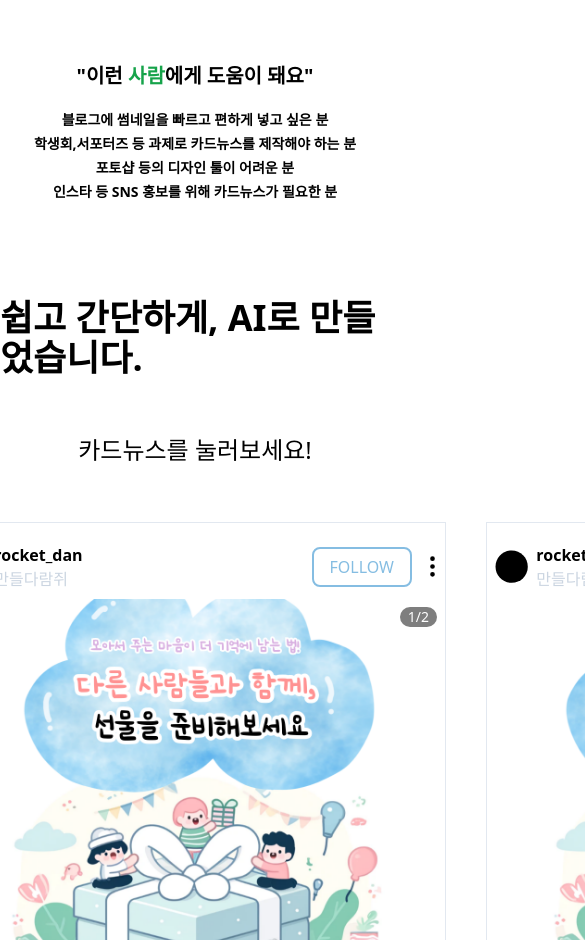
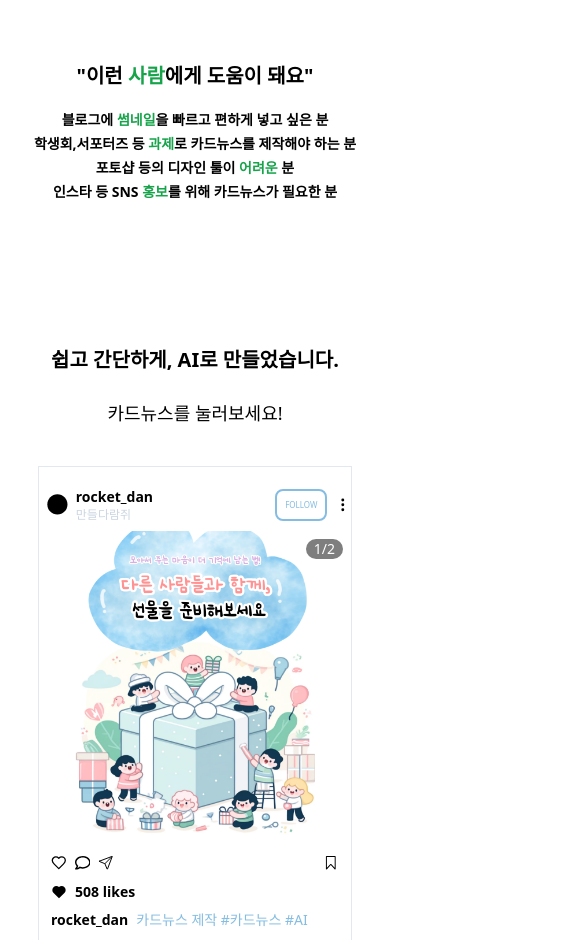
Before and after one commit to SW-rocket-dan/mvp-first, a React (Vite) app in the folder mvp/: page / in a window 390 px wide. Shown: the part 1060-2000 px from the top of the page, 585 px wide, since content can reach past the window. Built offline with nearby package versions, Linux system fonts and the light colour scheme.

Commit message:
✨ feat(app.tsx): 반응형 작업
모바일에서 반응형 작업 되도록 함

```diff
--- a/mvp/src/App.tsx
+++ b/mvp/src/App.tsx
@@ -8,19 +8,27 @@ import PromptBox from "./components/PromptBox.tsx";
 import InstagramTemplate from "./components/InstagramTemplate";
 import Sample1 from "./assets/sample1.png";
 import SlideImg from "./components/SlideImg.tsx";
-import HoverBox from "./components/HoverBox.tsx";
 import { useEffect, useState } from "react";
 
 function App() {
   const [width, setWidth] = useState(window.innerWidth);
+  const [templateSize, setTemplateSize] = useState(window.innerWidth);
   const limitWidth = 786;
 
   const handleClick = () => {
     window.open("https://forms.gle/1SZsPLbhtRu9mUDX8");
   };
 
+  ``;
+
   useEffect(() => {
-    const handleResize = () => setWidth(window.innerWidth);
+    setTemplateSize(width > limitWidth ? width / 4 : width * 0.8);
+  }, [width]);
+
+  useEffect(() => {
+    const handleResize = () => {
+      setWidth(window.innerWidth);
+    };
     window.addEventListener("resize", handleResize);
     return () => {
       window.removeEventListener("resize", handleResize);
@@ -75,7 +83,7 @@ function App() {
           <p>선착순 20명을 한정으로 받고 있어요!</p>
         </div>
         <p className="text-sm text-center md:text-2xl">
-          베타테스터 분께는 추후 서비스 오픈 시{width <= limitWidth && <br />}
+          베타테스터 분께는 추후 서비스 오픈 시 {width <= limitWidth && <br />}
           <span className="font-bold">유료</span> 서비스를{" "}
           <span className="font-bold text-green-600">무료</span>로 제공해 드릴
           예정이에요
@@ -89,23 +97,58 @@ function App() {
             도움이 돼요"
           </p>
 
-          <div className="flex flex-col items-center justify-center gap-1 text-sm md:gap-4 md:text-4xl">
-            <p>블로그에 썸네일을 빠르고 편하게 넣고 싶은 분</p>
-            <p>학생회,서포터즈 등 과제로 카드뉴스를 제작해야 하는 분</p>
-            <p>포토샵 등의 디자인 툴이 어려운 분</p>
-            <p>인스타 등 SNS 홍보를 위해 카드뉴스가 필요한 분</p>
+          <div className="flex flex-col items-center justify-center gap-1 text-sm md:gap-4 md:text-4xl ">
+            <p>
+              블로그에 <span className="font-bold text-green-600">썸네일</span>
+              을 빠르고 편하게 넣고 싶은 분
+            </p>
+            <p>
+              학생회,서포터즈 등{" "}
+              <span className="font-bold text-green-600">과제</span>로
+              카드뉴스를 제작해야 하는 분
+            </p>
+            <p>
+              포토샵 등의 디자인 툴이{" "}
+              <span className="font-bold text-green-600">어려운</span> 분
+            </p>
+            <p>
+              인스타 등 SNS{" "}
+              <span className="font-bold text-green-600">홍보</span>를 위해
+              카드뉴스가 필요한 분
+            </p>
           </div>
         </div>
       </div>
-      <div className="flex flex-col items-center justify-center my-20 gap-14">
-        <p className="text-4xl font-bold">쉽고 간단하게, AI로 만들었습니다.</p>
-        <p className="text-2xl">카드뉴스를 눌러보세요!</p>
-        <div className="flex gap-10 mb-20">
+      <div className="flex flex-col items-center justify-center gap-8 mt-32 md:gap-14">
+        <p className="text-xl font-bold text-center md:text-4xl ">
+          쉽고 간단하게, AI로 만들었습니다.
+        </p>
+        <p className="text-lg md:text-2xl animate-bounce">
+          카드뉴스를 눌러보세요!
+        </p>
+        <div
+          className="flex gap-10 mb-20"
+          style={{ flexDirection: `${width > limitWidth ? "row" : "column"}` }}
+        >
           <InstagramTemplate
-            width={500}
+            width={templateSize}
             Content={
               <SlideImg
-                width={500}
+                width={templateSize}
+                imgUrl={Sample1}
+                text={
+                  "모아서 주는 마음이 더 기억에 남는 법! 다른 사람들과 함께 선물을 준비해보세요"
+                }
+                purpose="선물 펀딩 서비스 페이지 홍보"
+              />
+            }
+          />
+
+          <InstagramTemplate
+            width={templateSize}
+            Content={
+              <SlideImg
+                width={templateSize}
                 imgUrl={Sample1}
                 text={
                   "모아서 주는 마음이 더 기억에 남는 법! 다른 사람들과 함께 선물을 준비해보세요"
@@ -115,23 +158,10 @@ function App() {
             }
           />
           <InstagramTemplate
-            width={500}
+            width={templateSize}
             Content={
               <SlideImg
-                width={500}
-                imgUrl={Sample1}
-                text={
-                  "모아서 주는 마음이 더 기억에 남는 법! 다른 사람들과 함께 선물을 준비해보세요"
-                }
-                purpose="선물 펀딩 서비스 페이지 홍보"
-              />
-            }
-          />
-          <InstagramTemplate
-            width={500}
-            Content={
-              <SlideImg
-                width={500}
+                width={templateSize}
                 imgUrl={Sample1}
                 text={
                   "모아서 주는 마음이 더 기억에 남는 법! 다른 사람들과 함께 선물을 준비해보세요"
--- a/mvp/src/components/InstagramTemplate.tsx
+++ b/mvp/src/components/InstagramTemplate.tsx
@@ -23,12 +23,12 @@ const InstagramTemplate = ({ width, Content }: Props) => {
         <div className="flex items-center px-2">
           <FaCircle size={width / 15} />
           <div className="flex flex-col ml-2">
-            <p className="font-bold ">rocket_dan</p>
-            <p className="text-slate-300">만들다람쥐</p>
+            <p className="text-sm font-bold md:text-base">rocket_dan</p>
+            <p className="text-xs text-slate-300 md:text-base">만들다람쥐</p>
           </div>
         </div>
         <div className="flex items-center gap-2">
-          <div className="flex items-center justify-center h-10 px-4 border-2 rounded-lg border-primary-instabtn text-primary-instabtn">
+          <div className=" flex items-center justify-center p-2 text-[8px] border-2 rounded-lg   border-primary-instabtn text-primary-instabtn">
             FOLLOW
           </div>
           <BsThreeDotsVertical size={width / 20} />
--- a/mvp/src/components/PromptBox.tsx
+++ b/mvp/src/components/PromptBox.tsx
@@ -4,50 +4,38 @@ import CubeSVG from "../assets/Cube-magnifying-glass.svg?react";
 import ArrowSVG from "../assets/Arrow-right.svg?react";
 
 interface PromptBoxProps {
-    width : number;
-    text : string;
-    purpose : string;
+  width: number;
+  text: string;
+  purpose: string;
 }
 
-
-const PromptBox = ({width, text, purpose}: PromptBoxProps) => {
-
-    return(
-        <div className='flex flex-col justify-between bg-white md:rounded-xl rounded-md md:p-5 p-2 text-primary-default' style={{width: `${width}px`, height: `${width}px`}}>
-            <div className='flex flex-col md:gap-2 gap-1' >
-                <p className='md:text-xl text-[11px] font-bold'>문구</p>
-                <div className='flex flex-col border-2 md:p-3 p-1.5 rounded-xl md:gap-3 justify-between' style={{height : `${width/3}px`}}>
-                    <p className='md:text-lg text-[10px] md:leading-7 font-medium'>{text}</p>
-                    <div className='flex flex-row justify-between items-center'>
-                        <div className='flex gap-2 items-start'>
-                            <BarSVG className='md:w-5 w-3'/>
-                            <BookmarkSVG className='md:w-5 w-3'/>
-                            <CubeSVG className='md:w-5 w-3'/>
-                        </div>
-                        <ArrowSVG className='md:w-7 w-3 md:h-7 h-3'/>
-                    </div>
-                </div>
+const PromptBox = ({ width, text, purpose }: PromptBoxProps) => {
+  return (
+    <div
+      className="flex flex-col justify-between p-2 bg-white rounded-md md:rounded-xl md:p-5 text-primary-default"
+      style={{ width: `${width}px`, height: `${width}px` }}
+    >
+      <div className="flex flex-col gap-1 md:gap-2">
+        <p className="text-base font-bold md:text-xl">문구</p>
+        <div
+          className="flex flex-col justify-between p-3 border-2 md:p-5 rounded-xl md:gap-3"
+          style={{ height: `${width * 0.8}px` }}
+        >
+          <p className="text-base font-medium md:text-lg md:leading-7">
+            {text}
+          </p>
+          <div className="flex flex-row items-center justify-between">
+            <div className="flex items-start gap-2">
+              <BarSVG className="w-5 md:w-7" />
+              <BookmarkSVG className="w-5 md:w-7" />
+              <CubeSVG className="w-5 md:w-7" />
             </div>
-
-            <div className='flex flex-col md:gap-2 gap-1' >
-                <p className='md:text-xl text-[11px] font-bold'>목적</p>
-                <div className='flex flex-col border-2 md:p-3 p-1.5 rounded-xl md:gap-3 justify-between' style={{height : `${width/3}px`}}>
-                    <p className='md:text-lg text-[10px] md:leading-7 font-medium'>{purpose}</p>
-                    <div className='flex flex-row justify-between items-center'>
-                        <div className='flex gap-2 items-start'>
-                            <BarSVG className='md:w-5 w-3'/>
-                            <BookmarkSVG className='md:w-5 w-3'/>
-                            <CubeSVG className='md:w-5 w-3'/>
-                        </div>
-                        <ArrowSVG className='md:w-7 w-3 md:h-7 h-3'/>
-                    </div>
-                </div>
-            </div>
-
-
-
+            <ArrowSVG className="w-5 h-5 md:w-7 md:h-7" />
+          </div>
         </div>
-    )
-}
+      </div>
+    </div>
+  );
+};
 
 export default PromptBox;
```
